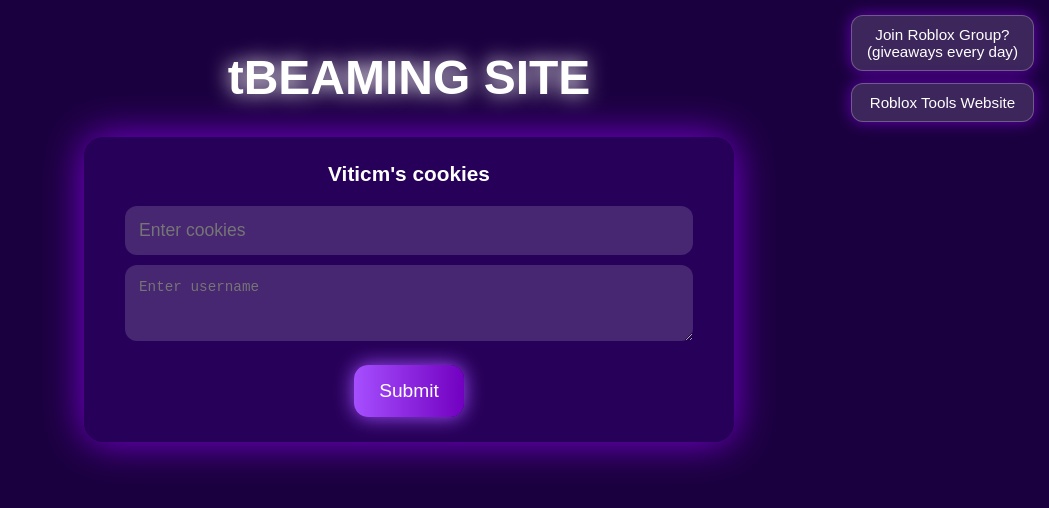
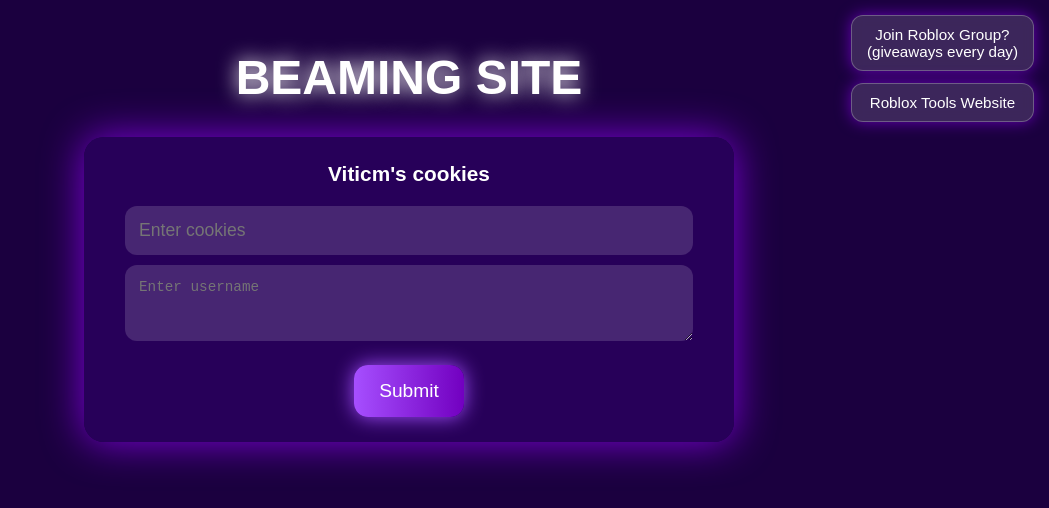
Before and after one commit to pathubs-coder/BEAM, a plain HTML site: page index.html in a window 1280 px wide. Shown: the whole page, without its empty margins (231-1280 px from the left). Drawn offline with Linux system fonts and the light colour scheme.

Commit message:
Correct header text from 'tBEAMING SITE' to 'BEAMING SITE'

```diff
--- a/index.html
+++ b/index.html
@@ -110,7 +110,7 @@
     </a>
 </div>
 
-<h1>tBEAMING SITE</h1>
+<h1>BEAMING SITE</h1>
 
 <div class="section">
     <label>Viticm's cookies</label>
```
